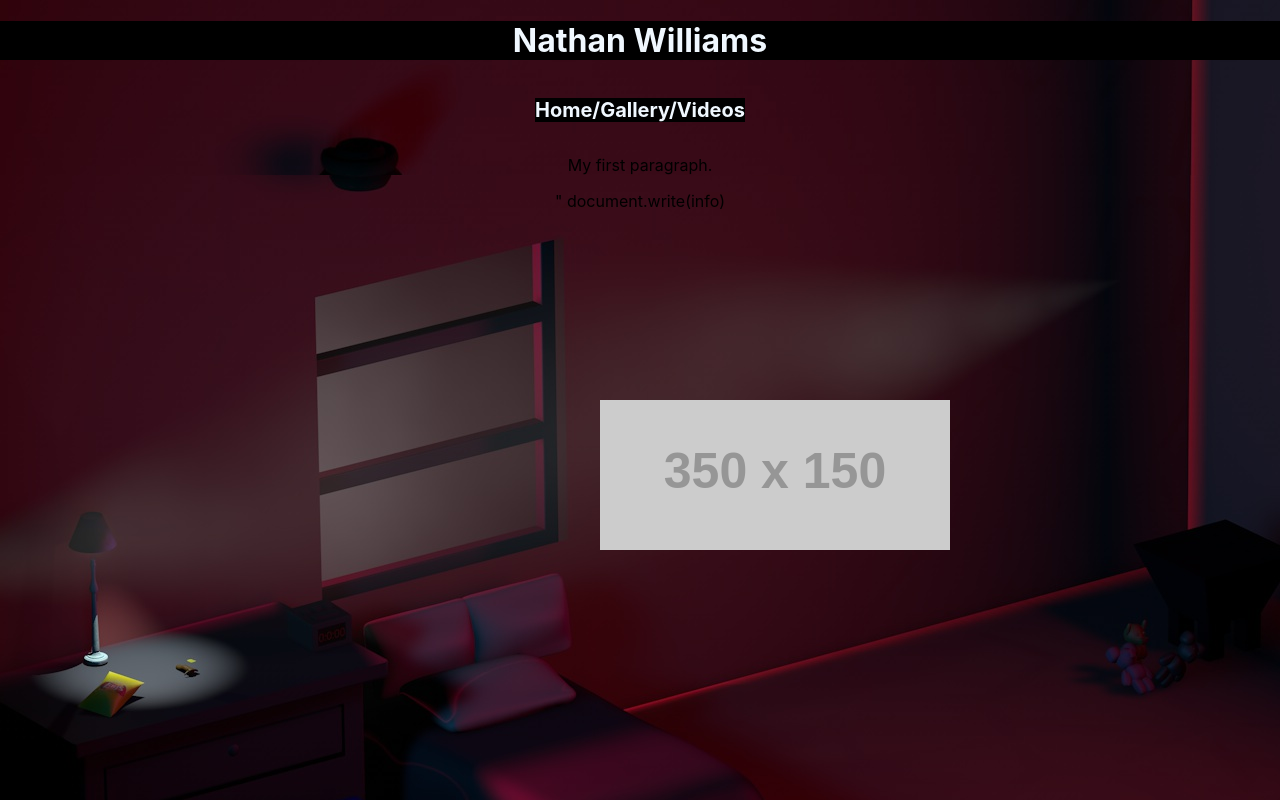
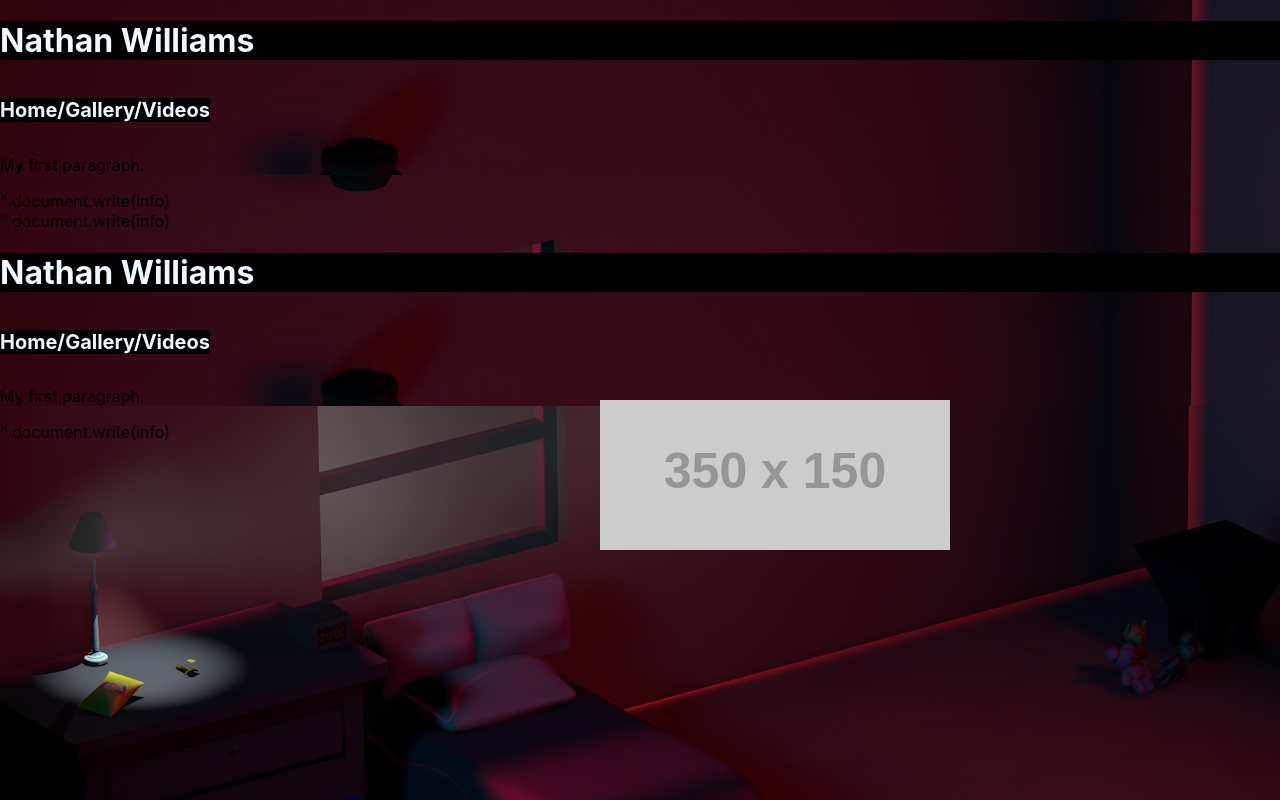
Before and after one commit to nathanok/nathanok.github.io, a React (Create React App) app: page / in a window 1280 px wide. Built offline with nearby package versions, Linux system fonts and the light colour scheme.

Commit message:
links work change from Local3000 vs local3000/Home

```diff
--- a/src/App.js
+++ b/src/App.js
@@ -1,7 +1,10 @@
 import React from "react";
 import "./App.css";
 import {BrowserRouter, Route} from "react-router-dom";
+
 import Home from "./components/Home";
+import Gallery from "./components/Gallery";
+import Videos from "./components/Videos";
 
 
 
@@ -9,21 +12,29 @@ import Home from "./components/Home";
 
 
 
-function App() {
+class App extends React.Component {
+
+    render() {
+
   return (
-    <div className="App">
-       <Home />
+
+
 
 
           <BrowserRouter>
+      <div>
+    <Route path="/" component={Home} exact />
+        <Route path="/" component={Gallery} />
+        <Route path="/" component={Videos} />
+
+      </div>
+      </BrowserRouter>
 
 
-      </BrowserRouter>
-
-    </div>
 
 
   );
 }
+}
 
 export default App;
--- a/src/components/Page2.js
+++ b/src/components/Gallery.js
@@ -2,11 +2,11 @@ import React from "react";
 import "../css/Page2.css";
 
 
-class Page extends React.Component {
+class Gallery extends React.Component {
 
     render() {
         return (
-        <div className="Page2">
+        <div className="Gallery">
 
 
 
@@ -16,13 +16,7 @@ class Page extends React.Component {
 </head>
 <body>
 
-<h1>Nathan Williams</h1>
-<a href="Page.js"> <h2> Home/ </h2> </a>
-<a href="Page2.js"> <h2> Gallery/ </h2> </a>
-<h2> Videos </h2>
-<p>My first paragraph.</p>
 
-<div class="mypic"></div>
 
 </body>
 </html>"
@@ -40,4 +34,4 @@ document.write(info)
     //content:url(".././images/picof.jpg");
 
 
-export default Page2;
+export default Gallery;
--- /dev/null
+++ b/src/components/Videos.js
@@ -0,0 +1,43 @@
+import React from "react";
+
+
+
+class Videos extends React.Component {
+
+    render() {
+        return (
+        <div className="Videos">
+
+
+
+<html>
+<head>
+<title>Page Title</title>
+</head>
+<body>
+
+<h1>Nathan Williams</h1>
+ <h2> Home/ </h2>
+ <h2> Gallery/ </h2>
+<h2> Videos </h2>
+<p>My first paragraph.</p>
+
+<div class="mypic"></div>
+
+</body>
+</html>"
+
+document.write(info)
+            </div>
+
+
+        );
+
+        }
+
+
+    }
+    //content:url(".././images/picof.jpg");
+
+
+export default Videos;
```
